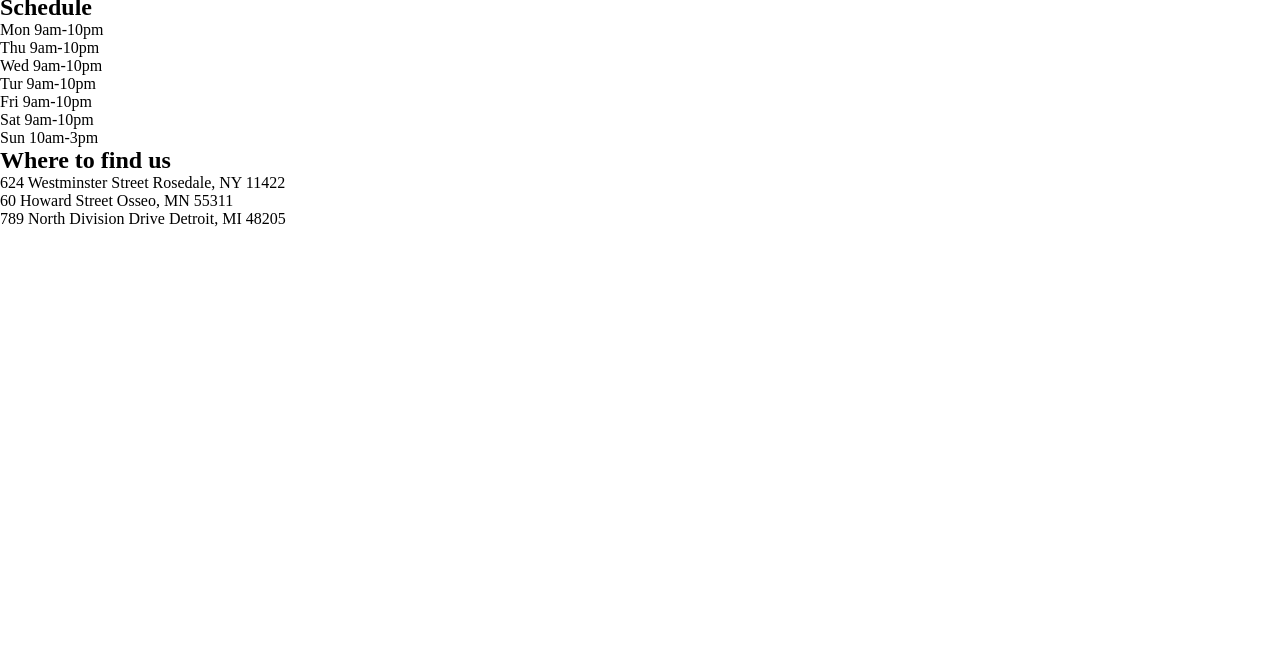
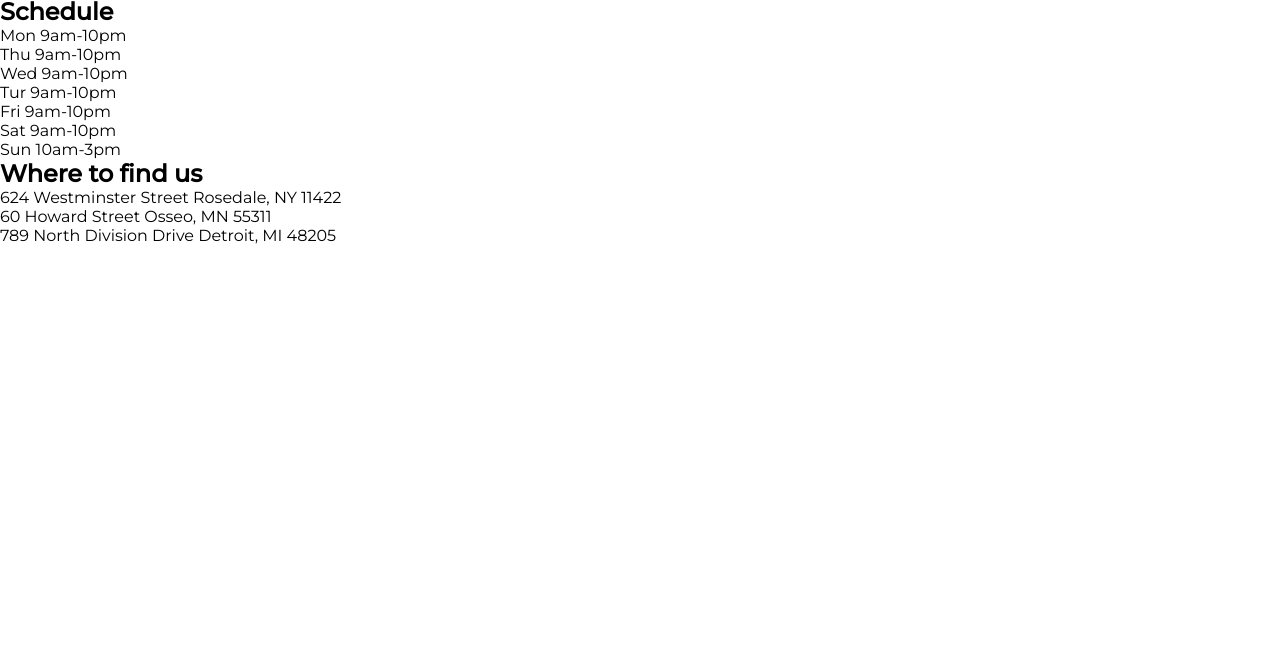
Before and after one commit to Romte1/restaurant-page, a plain HTML site: page index.html in a window 1280 px wide. Shown: the part 130-800 px from the top of the page. Drawn offline with Linux system fonts and the light colour scheme.

Commit message:
Changed font type for the whole project

```diff
--- a/styles.css
+++ b/styles.css
@@ -1,3 +1,4 @@
+@import url('https://fonts.googleapis.com/css2?family=Montserrat:wght@200;300;400;500&display=swap');
 /* Box sizing rules */
 *,
 *::before,
@@ -5,6 +6,10 @@
   box-sizing: border-box;
   padding:0;
   margin:0;
+}
+
+body {
+  font-family: 'Montserrat';
 }
 
 nav {
```
